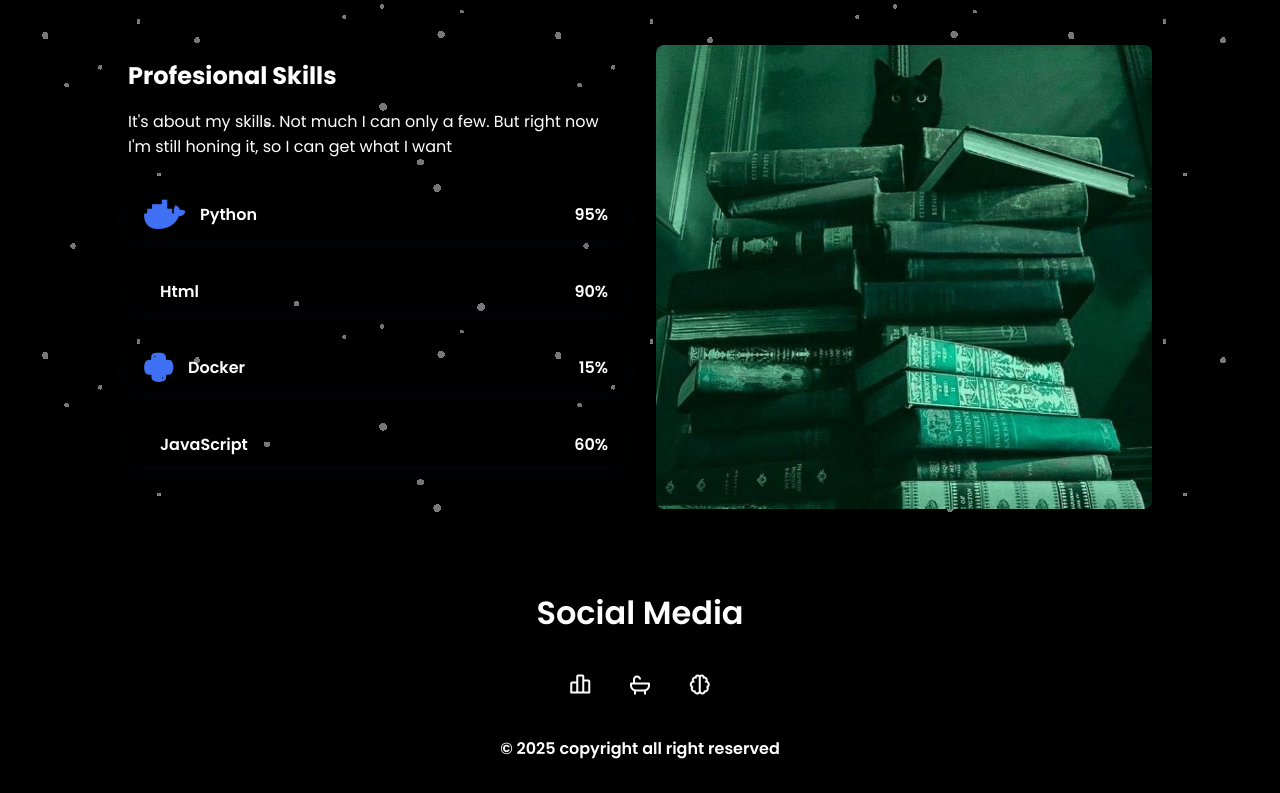
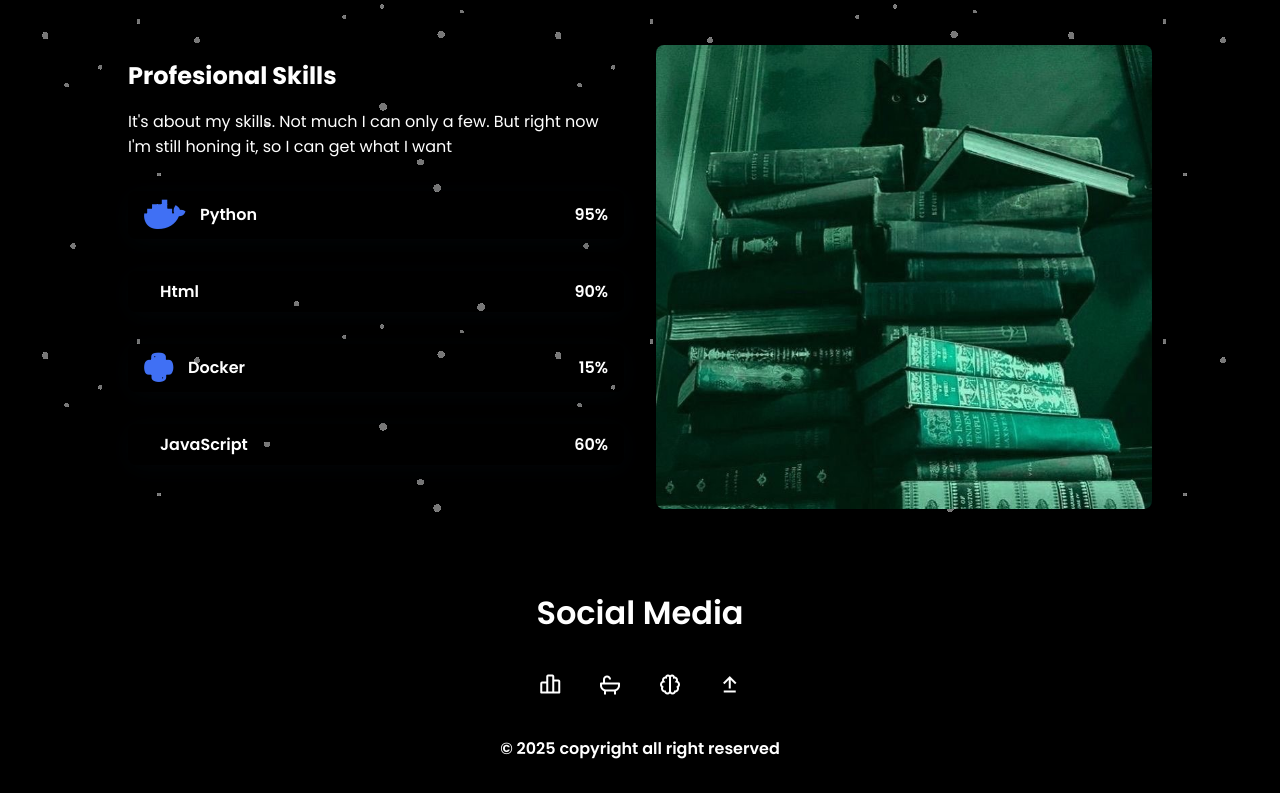
Before and after one commit to 53u3/html, a plain HTML site: page portfolio/index.html in a window 1280 px wide. Shown: the part 1380-2173 px from the top of the page. Drawn offline with nearby package versions, Linux system fonts and the light colour scheme; no server answers; animation ran at ten frames a second; some icons are missing.

Commit message:
Update index.html

```diff
--- a/portfolio/index.html
+++ b/portfolio/index.html
@@ -144,6 +144,7 @@
                 <a href="https://github.com/NotYourEviL" class="footer__icon"><i class='bx bxl-github' ></i></a>
                 <a href="https://instagram.com/asfyash" class="footer__icon"><i class='bx bxl-instagram' ></i></a>
                 <a href="https://x.com/" class="footer__icon"><i class='bx bxl-twitter' ></i></a>
+                <a href="https://discord.com/1137697138575417428" class="footer__icon"><i class='bx bxl-discord' ></i></a>
             </div>
             <p>&#169; 2025 copyright all right reserved</p>
         </footer>
```
